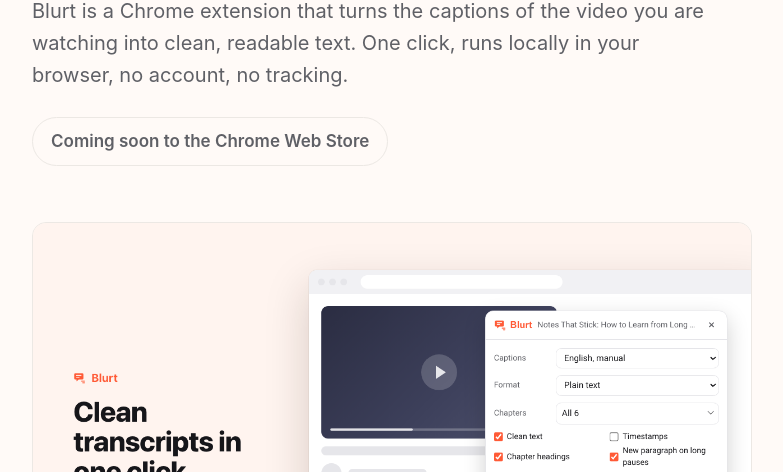
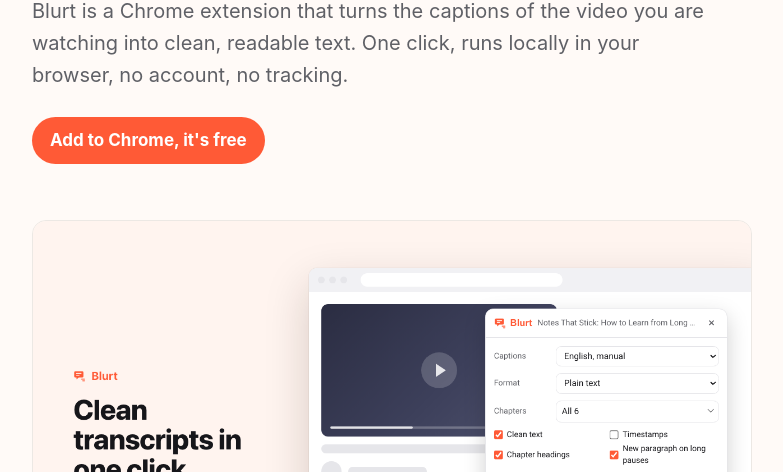
Before and after one commit to SUIIUSbv/blurt, a plain HTML site: page index.html in a window 1280 px wide. Shown: the part 328-800 px from the top of the page, without its empty margins (248-1031 px from the left). Drawn offline with Linux system fonts and the light colour scheme.

Commit message:
Link the Chrome Web Store listing
Co-Authored-By: Claude Opus 5.5 <noreply@anthropic.com>

```diff
--- a/index.html
+++ b/index.html
@@ -20,7 +20,7 @@
     <section class="hero">
       <h1>Blurt it out.<br>Clean transcripts, nothing else.</h1>
       <p class="lead">Blurt is a Chrome extension that turns the captions of the video you are watching into clean, readable text. One click, runs locally in your browser, no account, no tracking.</p>
-      <span class="pill soft">Coming soon to the Chrome Web Store</span>
+      <a class="pill" href="https://chromewebstore.google.com/detail/blurt/gfkpkdeggekmpnemlknkphlpdjpehcmh">Add to Chrome, it's free</a>
     </section>
 
     <img class="shot" src="assets/screenshot-clean-text.png" width="1280" height="800" alt="The Blurt panel next to a video, showing the transcript as clean paragraphs with Copy and Save as file buttons.">
```
